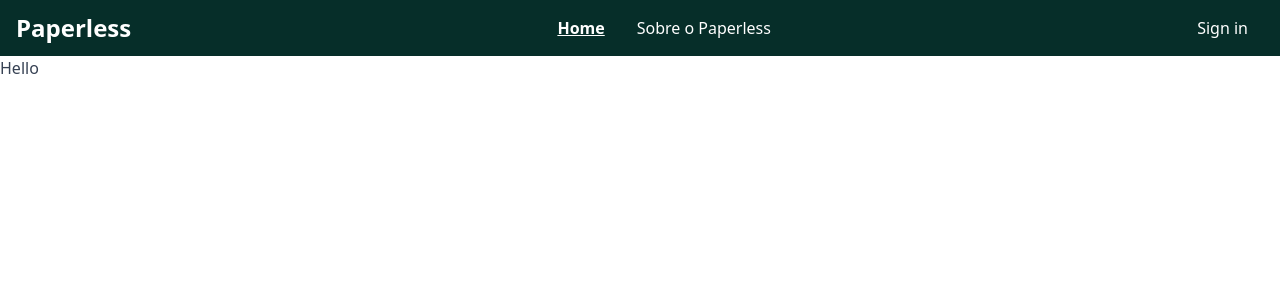
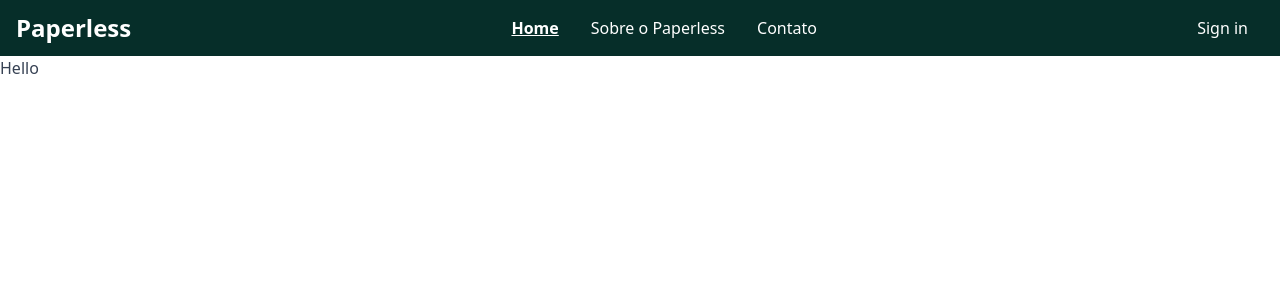
Before and after one commit to dotJosn/Paperless, a Next.js app: page / in a window 1280 px wide. Shown: the top 300 px of the page. Built offline with nearby package versions, Linux system fonts and the light colour scheme; no server answers.

Commit message:
feat: add contact link

```diff
--- a/src/app/components/Header.tsx
+++ b/src/app/components/Header.tsx
@@ -63,6 +63,12 @@ export default function Header() {
             >
               Sobre o Paperless
             </Link>
+            <Link
+              href="/contato"
+              className={`transition-colors duration-300 hover:text-gray-400 ${pathname === '/contato' ? 'font-bold underline' : ''}`}
+            >
+              Contato
+            </Link>
           </nav>
 
           <div className="flex items-center space-x-4">
@@ -118,6 +124,13 @@ export default function Header() {
           >
             Sobre o Paperless
           </Link>
+          <Link
+            href="/contato"
+            className="block py-3 transition-colors duration-300 hover:text-gray-400"
+            onClick={toggleMobileMenu}
+          >
+            Contato
+          </Link>
         </div>
       </div>
     </header>
```
